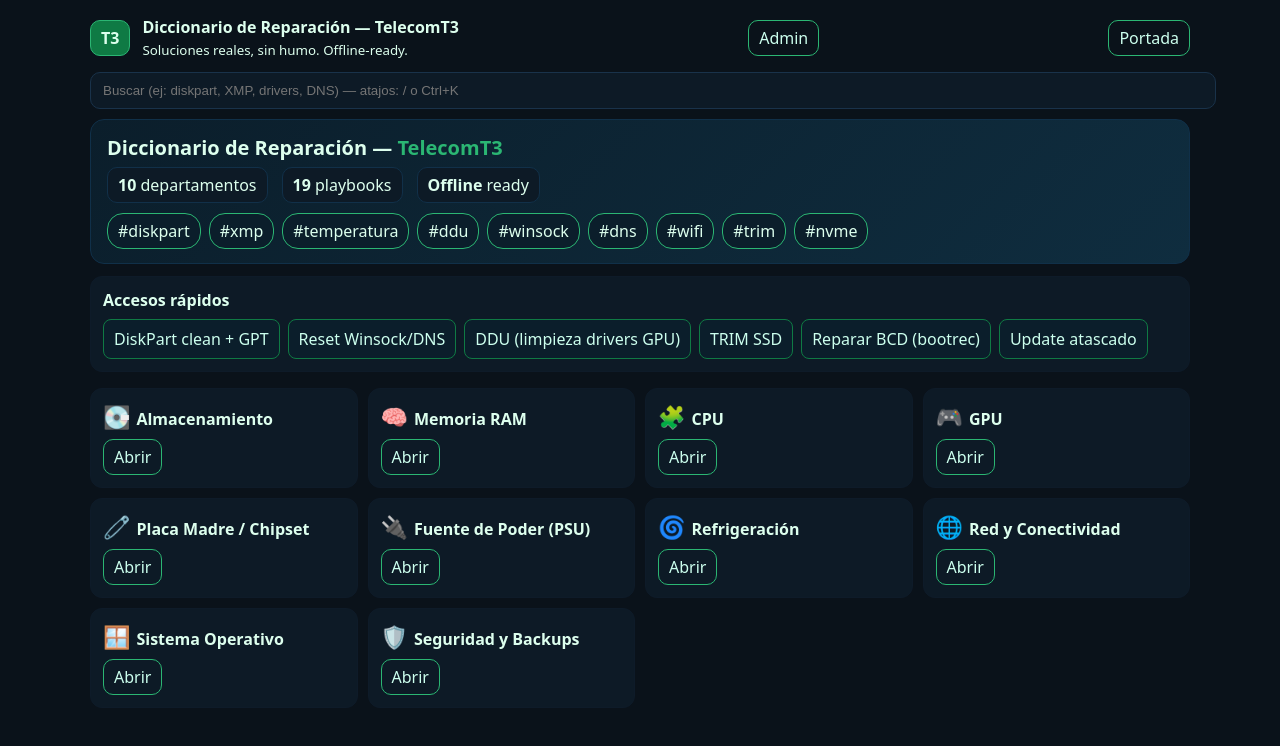
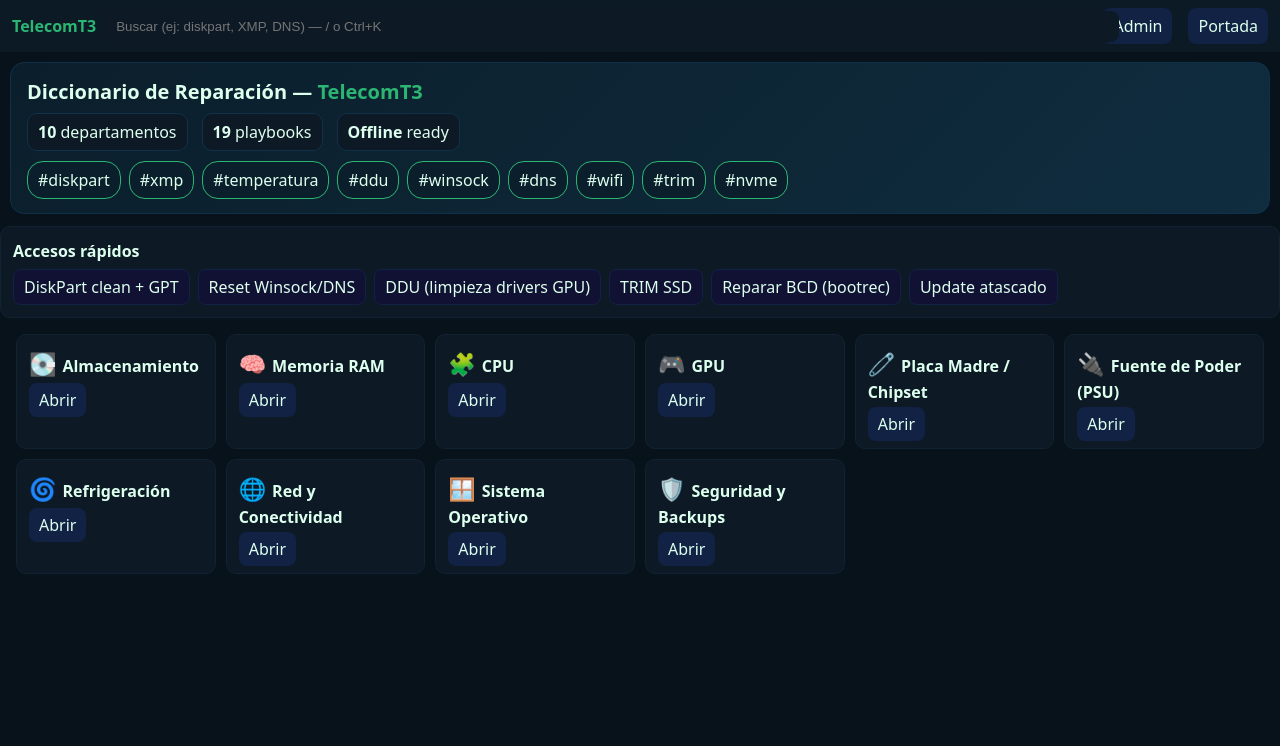
Before and after one commit to Mattosardy/pc-dictionary, a website: page docs/index.html in a window 1280 px wide. Drawn offline with Linux system fonts and the light colour scheme.

Commit message:
Update index.html

```diff
--- a/docs/index.html
+++ b/docs/index.html
@@ -1,83 +1,84 @@
-<!doctype html>
+<!DOCTYPE html>
 <html lang="es">
 <head>
-  <meta charset="utf-8" />
-  <meta name="viewport" content="width=device-width,initial-scale=1" />
-  <title>Diccionario de Reparación — TelecomT3</title>
+  <meta charset="UTF-8">
+  <meta name="viewport" content="width=device-width, initial-scale=1.0">
+  <title>Diccionario de Reparación - TelecomT3</title>
+  <link rel="manifest" href="./manifest.webmanifest">
+  <meta name="theme-color" content="#0a121a">
   <style>
-    body{font-family:system-ui,-apple-system,Segoe UI,Roboto,Ubuntu,Arial,sans-serif;background:#0a121a;color:#dfe;}
-    .wrap{max-width:1100px;margin:16px auto;padding:0 12px}
-    header{display:flex;align-items:center;gap:12px;margin-bottom:12px}
-    .badge{background:#0f7a44;border:1px solid #2bb673;border-radius:10px;padding:6px 10px;font-weight:700}
-    input{width:100%;padding:10px 12px;border-radius:10px;border:1px solid #19324a;background:#0d1a26;color:#cfe}
-    .btn{display:inline-block;border:1px solid #2bb673;border-radius:10px;padding:6px 10px;color:#cfe;text-decoration:none}
-    .grid{display:grid;grid-template-columns:repeat(auto-fill,minmax(220px,1fr));gap:10px;margin:16px 0}
-    .card{background:#0d1a26;border:1px solid #0e1b29;border-radius:12px;padding:12px}
-    .list{display:flex;flex-direction:column;gap:8px;margin:12px}
-    .entry{background:#0d1a26;border:1px solid #0e1b29;border-radius:10px;padding:10px}
-    .gallery { display:flex; gap:8px; flex-wrap:wrap; margin-top:8px }
-    .gallery img { max-width:280px; border-radius:8px; border:1px solid #0e1b29 }
-    .tools { display:flex; gap:8px; flex-wrap:wrap; margin-top:8px }
-    .tool-btn { background:#0b1e2b; border:1px solid #0f7a44; padding:8px 10px; border-radius:8px; text-decoration:none; color:#cfe }
+    body{font-family:system-ui,Segoe UI,Roboto,sans-serif;margin:0;background:#08121b;color:#dfe;line-height:1.5}
+    header{display:flex;align-items:center;gap:8px;padding:8px 12px;background:#0b1a25;position:sticky;top:0;z-index:1000}
+    header h1{font-size:16px;margin:0;color:#2bb673}
+    input{padding:8px 12px;border:none;border-radius:8px;width:100%;background:#0d1a26;color:#dfe}
+    a.btn,button.btn{background:#124;border:none;border-radius:8px;color:#dfe;padding:6px 10px;cursor:pointer;text-decoration:none}
+    a.btn:hover,button.btn:hover{background:#2bb673;color:#000}
+    .grid{display:grid;grid-template-columns:repeat(auto-fill,minmax(180px,1fr));gap:10px;margin:16px}
+    .card{background:#0d1a26;border:1px solid #123;padding:12px;border-radius:10px}
+    .entry{background:#0d1a26;border:1px solid #123;border-radius:10px;padding:8px;margin:8px}
+    .tools,.gallery{display:flex;flex-wrap:wrap;gap:8px;margin-top:6px}
+    .tool-btn{background:#113;border-radius:8px;padding:5px 10px;text-decoration:none;color:#dfe;border:1px solid #124}
+    .tool-btn:hover{background:#2bb673;color:#000}
+    img{max-width:100%;border-radius:10px;cursor:pointer}
+    pre{background:#0a1c27;border:1px solid #123;padding:6px;border-radius:8px;overflow:auto;color:#cfc}
     /* Lightbox */
-.lb-mask{position:fixed;inset:0;background:rgba(0,0,0,.8);display:flex;align-items:center;justify-content:center;z-index:9999}
-.lb-img{max-width:95vw;max-height:90vh;border-radius:10px;border:1px solid #124}
-    /* Hero + chips + hover pro */
-.hero{margin:10px 0 12px;background:linear-gradient(135deg,#0b1e2b,#0f2d3f);border:1px solid #103049;border-radius:14px;padding:14px 16px}
+    .lb-mask{position:fixed;inset:0;background:rgba(0,0,0,.85);display:flex;align-items:center;justify-content:center;z-index:9999}
+    .lb-img{max-width:95vw;max-height:90vh;border-radius:10px;border:2px solid #2bb673}
+    /* Hero + KPIs + Chips */
+    .hero{margin:10px;background:linear-gradient(135deg,#0b1e2b,#0f2d3f);border:1px solid #103049;border-radius:14px;padding:14px 16px}
     .hero h1{margin:0 0 6px 0;font-size:20px}
     .kpis{display:flex;gap:14px;flex-wrap:wrap}
     .kpi{background:#0d1a26;border:1px solid #113049;border-radius:10px;padding:6px 10px}
     .chips{display:flex;flex-wrap:wrap;gap:8px;margin-top:10px}
     .chip{border:1px solid #2bb673;background:#0b1e2b;padding:6px 10px;border-radius:16px;cursor:pointer}
-.grid .card{transition:transform .08s ease, box-shadow .08s ease}
     .grid .card:hover{transform:translateY(-1px); box-shadow:0 4px 12px rgba(0,0,0,.25)}
     .badge-dept{font-size:22px; margin-right:6px}
-/* Sugerencias de búsqueda */
-.qwrap{ position:relative }
+    /* Filtros */
+    #filters{display:none;gap:8px;margin:10px 16px}
+    select.tool-btn{background:#0d1a26;border:1px solid #123;color:#dfe;padding:5px;border-radius:8px}
+    /* Búsqueda rápida */
+    .qwrap{ position:relative;flex:1 }
     .qsug{ position:absolute; top:42px; left:0; right:0; background:#0d1a26; border:1px solid #103049; border-radius:10px; z-index:50; max-height:50vh; overflow:auto; display:none }
     .qitem{ padding:8px 10px; border-bottom:1px solid #0e1b29; cursor:pointer; display:flex; justify-content:space-between; gap:8px }
-.qitem:hover, .qitem.active{ background:#112030 }
+    .qitem:hover,.qitem.active{ background:#112030 }
     .qmeta{ opacity:.7; font-size:12px }
     mark{ background:#014d2e; color:#dff; padding:0 2px; border-radius:4px }
-
-
   </style>
 </head>
 <body>
-  <div class="wrap">
 <header>
-      <div class="badge">T3</div>
-      <div>
-        <div style="font-weight:800">Diccionario de Reparación — TelecomT3</div>
-        <small>Soluciones reales, sin humo. Offline-ready.</small>
+  <h1>TelecomT3</h1>
+  <div class="qwrap">
+    <input id="q" placeholder="Buscar (ej: diskpart, XMP, DNS) — / o Ctrl+K">
+    <div id="q-suggest" class="qsug"></div>
   </div>
   <a id="btn-admin" class="btn" href="#" style="margin-left:auto">Admin</a>
-      <a id="btn-home" class="btn" href="#" style="margin-left:auto">Portada</a>
+  <a id="btn-home"  class="btn" href="#" style="margin-left:8px">Portada</a>
 </header>
-    <div class="qwrap">
-  <input id="q" placeholder="Buscar (ej: diskpart, XMP, drivers, DNS) — atajos: / o Ctrl+K" />
-  <div id="q-suggest" class="qsug"></div>
-   </div>
-    <div id="view"></div>
-    <div id="filters" style="display:none;gap:8px;margin-top:-8px" class="tools">
-  <select id="f-nivel" class="tool-btn" style="background:#0d1a26">
+
+<div id="filters">
+  <select id="f-nivel" class="tool-btn">
     <option value="">Nivel: Todos</option>
-    <option> Básico</option>
-    <option> Intermedio</option>
-    <option> Avanzado</option>
+    <option>Básico</option>
+    <option>Intermedio</option>
+    <option>Avanzado</option>
   </select>
-  <select id="f-riesgo" class="tool-btn" style="background:#0d1a26">
+  <select id="f-riesgo" class="tool-btn">
     <option value="">Riesgo: Todos</option>
-    <option> BAJO</option>
-    <option> MEDIO</option>
-    <option> ALTO</option>
+    <option>BAJO</option>
+    <option>MEDIO</option>
+    <option>ALTO</option>
   </select>
 </div>
 
-  </div>
+<div id="view"></div>
 
-  <!-- IMPORTANTE: primero los datos, luego la app -->
-  <script src="./data.bundle.js?v=2025-10-21-1"></script>
-  <script src="./app.js?v=2025-10-21-1"></script>
+<script src="./data.bundle.js?v=2025-10-21"></script>
+<script src="./app.js?v=2025-10-21"></script>
+<script>
+  if('serviceWorker' in navigator){
+    navigator.serviceWorker.register('./sw.js');
+  }
+</script>
 </body>
 </html>
```
Lines whose indentation alone changed are shown as unchanged.
